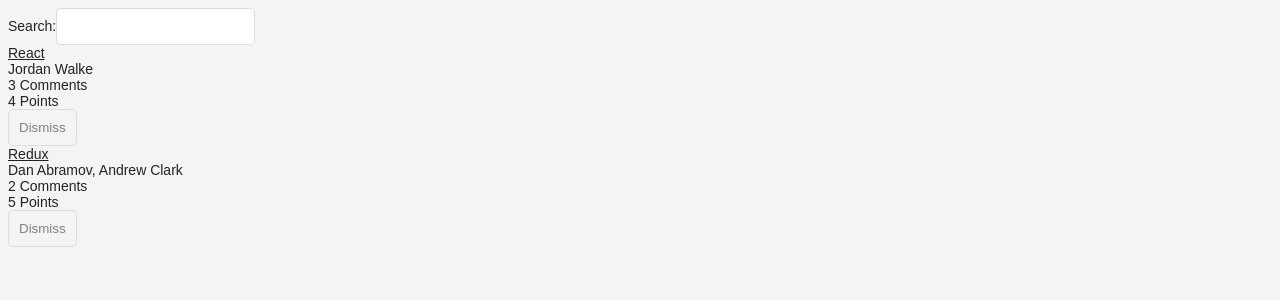
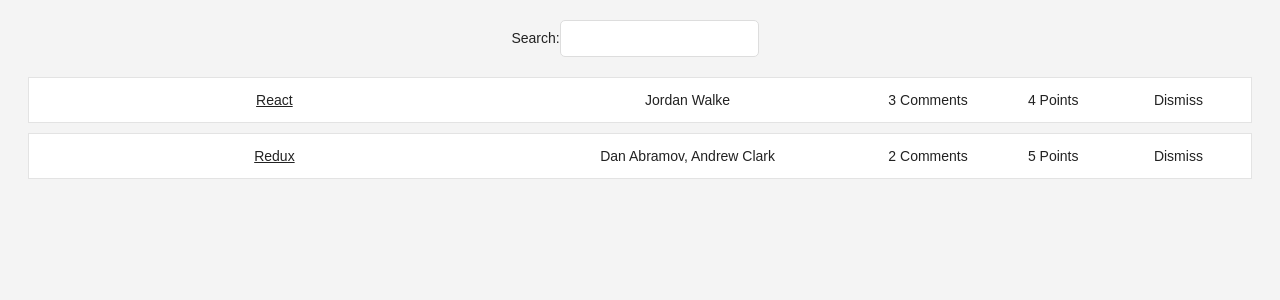
Before and after one commit to nhuntwalker/react-news, a React (Create React App) app: page / in a window 1280 px wide. Shown: the top 300 px of the page. Built offline with nearby package versions, Linux system fonts and the light colour scheme.

Commit message:
Applied CSS classes and inline styles to react components

```diff
--- a/src/App.js
+++ b/src/App.js
@@ -47,11 +47,13 @@ class App extends Component {
     const { searchTerm, list } = this.state;
 
     return (
-      <div className="App">
-        <Search value={ searchTerm } onChange={ this.onSearchChange }>
-          Search:
-        </Search>
-        <Table list={ list } pattern={ searchTerm } onDismiss={ this.onDismiss }/>
+      <div className="page">
+        <div className="interactions">
+          <Search value={ searchTerm } onChange={ this.onSearchChange }>
+            Search:
+          </Search>
+          <Table list={ list } pattern={ searchTerm } onDismiss={ this.onDismiss }/>
+        </div>
       </div>
     );
   }
@@ -68,19 +70,23 @@ const Button = ({ onClick, className='', children}) =>
     { children }
   </button>
 
+const largeColumn = { width: '40%' },
+      midColumn = { width: '30%' },
+      smallColumn = { width: '10%' };
+
 const Table = ({ list, pattern, onDismiss }) =>
-  <div>
+  <div className="table">
     { list.filter(isSearched(pattern)).map(item =>
-      <div key={ item.objectID }>
-        <div><a href={ item.url }>{ item.title }</a></div>
-        <div>{ item.author }</div>
-        <div>{ item.num_comments} Comments</div>
-        <div>{ item.points} Points</div>
-        <div>
-          <Button onClick={ ()=> onDismiss(item.objectID) }>
+      <div key={ item.objectID } className="table-row">
+        <span style={ largeColumn }><a href={ item.url }>{ item.title }</a></span>
+        <span style={ midColumn }>{ item.author }</span>
+        <span style={ smallColumn }>{ item.num_comments} Comments</span>
+        <span style={ smallColumn }>{ item.points} Points</span>
+        <span style={ smallColumn }>
+          <Button onClick={ ()=> onDismiss(item.objectID) } className="button-inline">
             Dismiss
           </Button>
-        </div>
+        </span>
       </div>
     ) }
   </div>
```
